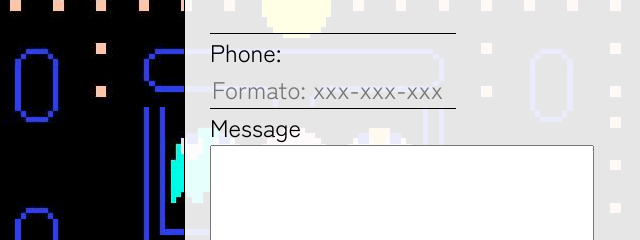
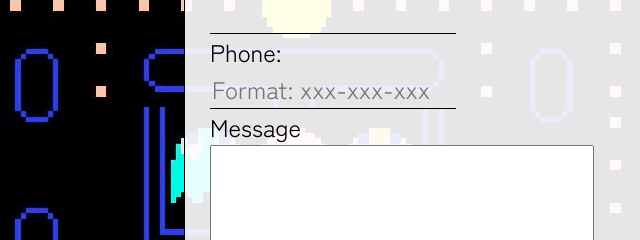
Before and after one commit to sergy444/Proyecto1_LucaTic, a plain HTML site: page EN/contact.html in a window 1280 px wide. Shown: the part 754-994 px from the top of the page, 191-831 px from the left. Drawn offline with nearby package versions, Linux system fonts and the light colour scheme.

Commit message:
Formato > Format

```diff
--- a/EN/contact.html
+++ b/EN/contact.html
@@ -84,7 +84,7 @@
 					<div>
 						<label for="phone">Phone:</label>
 						<input type="tel" name="phone" id="phone" pattern="[0-9]{3}-[0-9]{3}-[0-9]{3}"
-							placeholder="Formato: xxx-xxx-xxx">
+							placeholder="Format: xxx-xxx-xxx">
 					</div>
 					<div>
 						<label for="message">Message</label>
```
